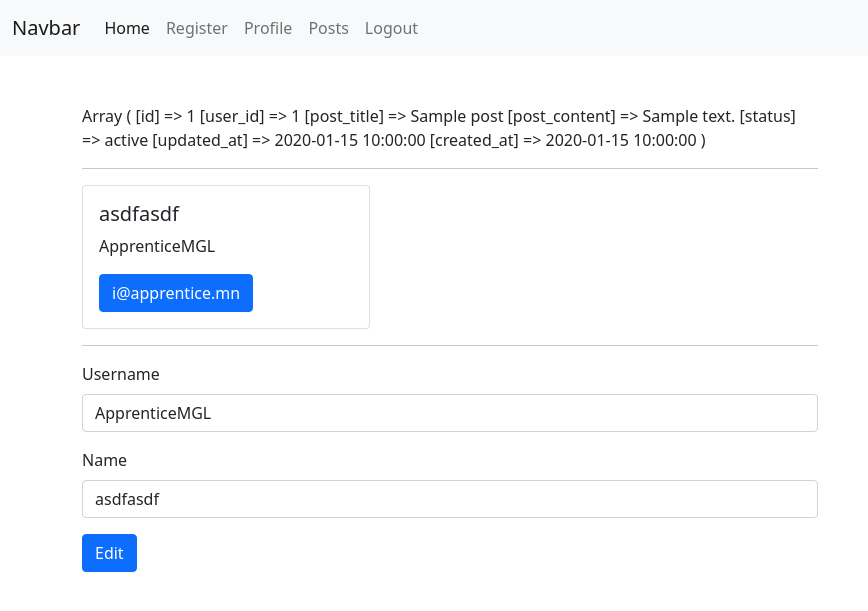
After one commit to apprenticemgl/5-3-apprenticemgl, a PHP site: page /posts.php in a window 1280 px wide. The commit adds this page. Shown: the top 611 px of the page, without its empty margins (0-868 px from the left). Run offline with PHP 8.4, Linux system fonts and the light colour scheme; a user stored in the database is signed in; data comes from the database, SQL or seed files in the repository; tables that the repository leaves empty hold one stand-in row (values such as "Sample post").

Commit message:
if shorthand, foreach endforeach

```diff
--- /dev/null
+++ b/includes/footer.php
@@ -0,0 +1,3 @@
+<script src="https://cdn.jsdelivr.net/npm/bootstrap@5.0.0-beta3/dist/js/bootstrap.bundle.min.js" integrity="sha384-JEW9xMcG8R+pH31jmWH6WWP0WintQrMb4s7ZOdauHnUtxwoG2vI5DkLtS3qm9Ekf" crossorigin="anonymous"></script>
+</body>
+</html>
--- /dev/null
+++ b/includes/header.php
@@ -0,0 +1,12 @@
+<!DOCTYPE html>
+<html lang="en">
+<head>
+    <meta charset="UTF-8">
+    <meta http-equiv="X-UA-Compatible" content="IE=edge">
+    <meta name="viewport" content="width=device-width, initial-scale=1.0">
+    <title>ApprenticeMGL</title>
+
+    <!-- Bootstrap CSS -->
+    <link href="https://cdn.jsdelivr.net/npm/bootstrap@5.0.0-beta3/dist/css/bootstrap.min.css" rel="stylesheet" integrity="sha384-eOJMYsd53ii+scO/bJGFsiCZc+5NDVN2yr8+0RDqr0Ql0h+rP48ckxlpbzKgwra6" crossorigin="anonymous">
+</head>
+<body>
--- /dev/null
+++ b/includes/logincheck.php
@@ -0,0 +1,38 @@
+<?php
+session_start();
+
+if(!isset($_SESSION['username'])) {
+    header("Location: /");
+    exit();
+}
+
+$user = null;
+
+// mysql -> select -> where -> username = $_SESSION['username'];
+
+$serverip = "localhost";
+$dbusername = "root";
+$dbpassword = "";
+$dbname = "apprenticemn";
+
+// Create connection
+$conn = new mysqli($serverip, $dbusername, $dbpassword, $dbname);
+
+// Check connection
+if ($conn->connect_error) {
+  header("Location: /register.php?error=database");
+  exit();
+}
+$username = $_SESSION['username'];
+
+$sql = "SELECT * FROM `users` WHERE `username` = '$username'";
+
+$result = $conn->query($sql);
+
+if ($result->num_rows == 1) {
+    $user = $result->fetch_assoc();
+} else {
+    header("Location: /?aldaa=profile");
+    exit();
+}
+?>
--- a/navbar.php
+++ b/navbar.php
@@ -16,6 +16,9 @@
                         <a class="nav-link" href="/profile.php">Profile</a>
                     </li>
                     <li class="nav-item">
+                        <a class="nav-link" href="/posts.php">Posts</a>
+                    </li>
+                    <li class="nav-item">
                         <a class="nav-link" href="/logout.php">Logout</a>
                     </li>
                 </ul>
--- /dev/null
+++ b/posts.php
@@ -0,0 +1,53 @@
+<?php
+include 'includes/logincheck.php';
+include 'includes/header.php';
+?>
+    <?php include 'navbar.php'; ?>
+    <?php
+
+    $sql = "SELECT * FROM `posts` WHERE user_id = " . $user['id'];
+
+    $result = $conn->query($sql);
+
+    $posts = [];
+
+    if ($result->num_rows > 0) {
+        while($row = $result->fetch_assoc()) {
+            $posts[] = $row;
+        }
+    }
+    ?>
+    <div class="container">
+        <div class="row">
+            <div class="col-md-8 col-offset-2">
+                <br><br>
+                <?php if(count($posts) > 0): ?>
+                    <?php foreach($posts as $post): ?>
+                        <?php print_r($post); ?>
+                        <hr>
+                    <?php endforeach; ?>
+                <?php endif; ?>
+
+                <div class="card" style="width: 18rem;">
+                    <div class="card-body">
+                        <h5 class="card-title"><?php echo $user['name']; ?></h5>
+                        <p class="card-text"><?php echo $user['username']; ?></p>
+                        <a href="mailto:<?php echo $user['email']; ?>" class="btn btn-primary"><?php echo $user['email']; ?></a>
+                    </div>
+                </div>
+<hr>
+                <form action="/edit.php" method="POST">
+                    <div class="mb-3">
+                        <label for="exampleInputEmail1" class="form-label">Username</label>
+                        <input type="text" name="username" value="<?php echo $user['username']; ?>" class="form-control" id="exampleInputEmail1" aria-describedby="emailHelp">
+                    </div>
+                    <div class="mb-3">
+                        <label for="exampleInputPassword1" class="form-label">Name</label>
+                        <input type="text" name="name" value="<?php echo $user['name']; ?>" class="form-control" id="exampleInputPassword1">
+                    </div>
+                    <button type="submit" class="btn btn-primary">Edit</button>
+                </form>
+            </div>
+        </div>
+    </div>
+<?php include 'includes/footer.php'; ?>
```
Also changed, not shown: edit.php (+1 -7 lines), profile.php (+3 -21 lines).
